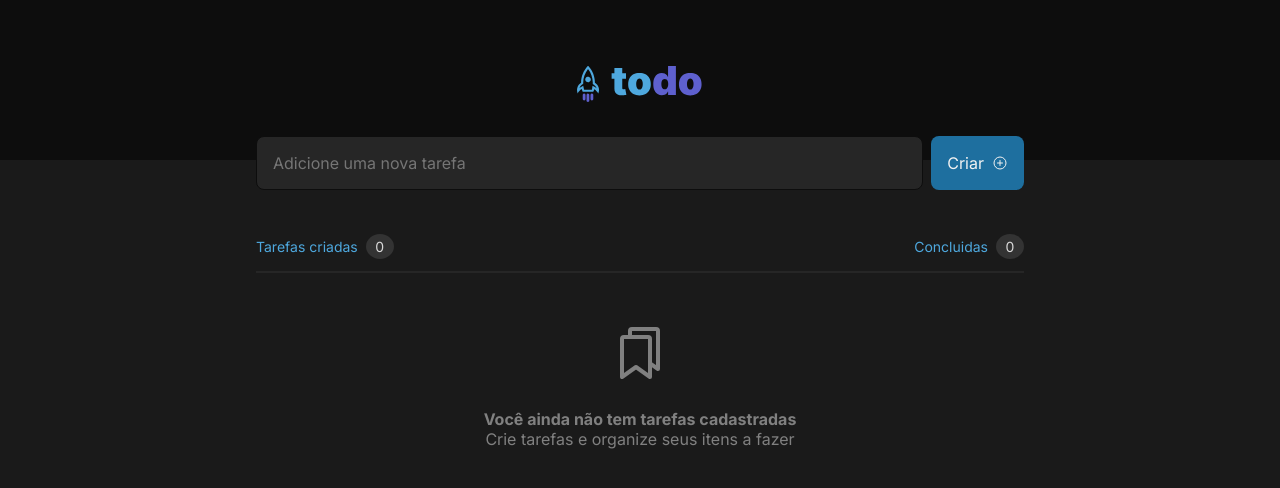
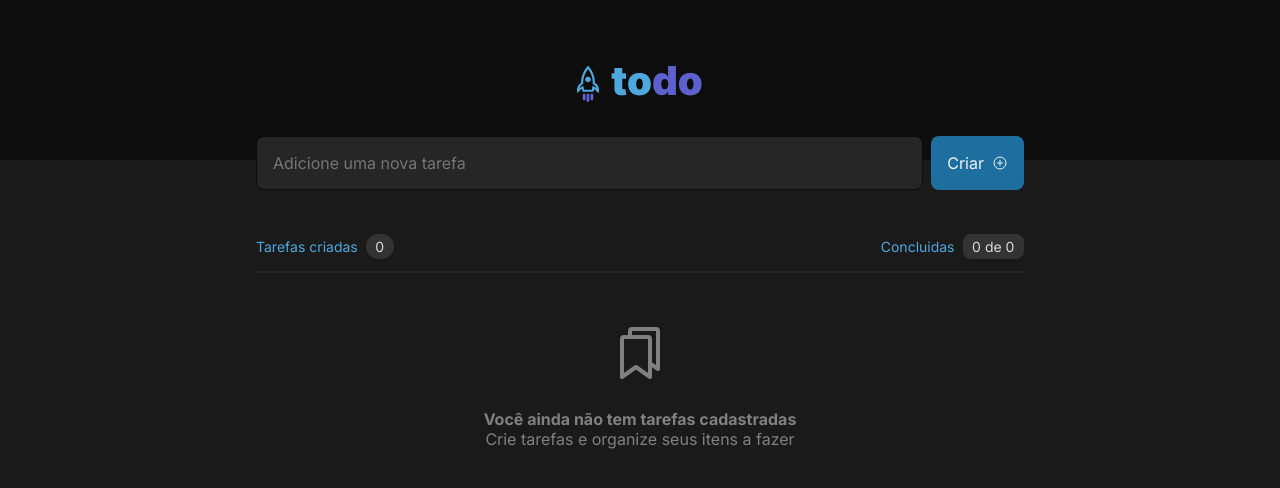
Before and after one commit to devleandrodias/rocketseat-official, a React (Vite) app in the folder challenges/react/01-todo-list/: page / in a window 1280 px wide. Shown: the top 488 px of the page. Built offline with nearby package versions, Linux system fonts and the light colour scheme.

Commit message:
feat: finish first version of todo list challenge

```diff
--- a/challenges/react/01-todo-list/package.json
+++ b/challenges/react/01-todo-list/package.json
@@ -11,11 +11,15 @@
   "dependencies": {
     "phosphor-react": "^1.4.1",
     "react": "^18.2.0",
-    "react-dom": "^18.2.0"
+    "react-dom": "^18.2.0",
+    "react-hook-form": "^7.34.2",
+    "uuid": "^8.3.2"
   },
   "devDependencies": {
+    "@types/node": "^18.7.6",
     "@types/react": "^18.0.17",
     "@types/react-dom": "^18.0.6",
+    "@types/uuid": "^8.3.4",
     "@vitejs/plugin-react": "^2.0.1",
     "typescript": "^4.6.4",
     "vite": "^3.0.7"
--- a/challenges/react/01-todo-list/src/components/TodoList/TodoList.module.css
+++ b/challenges/react/01-todo-list/src/components/TodoList/TodoList.module.css
@@ -43,10 +43,20 @@
   color: var(--blue)
 }
 
+/* Melhorar forma de padding dos counters */
+
 .taskHeader .counter {
   color: var(--gray-200);
   padding: 0.25rem 0.60rem;
-  border-radius: 50%;
+  border-radius: 16px;
+  margin-left: 0.5rem;
+  background: var(--gray-400);
+}
+
+.taskHeader .counter2 {
+  color: var(--gray-200);
+  padding: 0.25rem 0.60rem;
+  border-radius: 8px;
   margin-left: 0.5rem;
   background: var(--gray-400);
 }
@@ -80,7 +90,13 @@
   border: solid 1px var(--gray-400);
 }
 
+/* Melhorar essa repeticao */
+
 .taskCard svg {
+  cursor: pointer;
+}
+
+.taskCardDone svg {
   cursor: pointer;
 }
 
@@ -96,3 +112,24 @@
 .taskCard .iconTrash:hover {
   color: var(--danger);
 }
+
+/* Criar um base TaskCard com caracteristicas comuns entre versao Done e Undone */
+
+.taskCardDone {
+  display: flex;
+  justify-content: space-between;
+  padding: 1rem;
+  margin-top: 1rem;
+  border-radius: 8px;
+  text-decoration: line-through;
+  font-size: 0.875rem;
+  color: var(--gray-300);
+  background: var(--gray-500);
+  border: solid 1px var(--gray-400);
+}
+
+/* Nao Repertir esse estilo */
+.taskCardDone span {
+  margin-left: 0.5rem;
+  flex: 1;
+}
--- a/challenges/react/01-todo-list/src/components/TodoList/index.tsx
+++ b/challenges/react/01-todo-list/src/components/TodoList/index.tsx
@@ -1,43 +1,133 @@
 import { useState } from "react";
+import { v4 as uuid } from "uuid";
+import { useForm } from "react-hook-form";
 
-import { Bookmarks, Circle, PlusCircle, Trash } from "phosphor-react";
+import {
+  Trash,
+  Circle,
+  Bookmarks,
+  PlusCircle,
+  CircleWavyCheck,
+} from "phosphor-react";
 
 import styles from "./TodoList.module.css";
 
+type AddNewTodoForm = {
+  todo: string;
+};
+
+type Todo = {
+  id: string;
+  description: string;
+  status: "done" | "undone";
+};
+
 export const TodoList = () => {
-  const [tasks, setTasks] = useState<string[]>([]);
+  const { register, handleSubmit, reset } = useForm<AddNewTodoForm>({
+    defaultValues: { todo: "" },
+  });
 
-  const existsTasks = tasks.length > 0;
-  const countTasksCreated = tasks.length;
+  const [todoList, setTodoList] = useState<Todo[]>([]);
 
-  const handleAddNewTask = function () {
-    setTasks([...tasks, "Create todo list challenge"]);
+  const existsTodos = todoList.length > 0;
+  const countTotalTodos = todoList.length;
+
+  const countTotalDoneTodos = todoList.reduce((prev, current) => {
+    if (current.status === "done") prev++;
+    return prev;
+  }, 0);
+
+  const handleMarkTodoAsDone = function (todoId: string) {
+    const updatedList = todoList.map((todo) => {
+      if (todo.id === todoId) {
+        todo.status = "done";
+      }
+
+      return todo;
+    });
+
+    setTodoList(updatedList);
+  };
+
+  const handleMarkTodoAsUndone = function (todoId: string) {
+    const updatedList = todoList.map((todo) => {
+      if (todo.id === todoId) {
+        todo.status = "undone";
+      }
+
+      return todo;
+    });
+
+    setTodoList(updatedList);
+  };
+
+  const handleRemoveTodoById = function (todoId: string) {
+    const filteredTodos = todoList.filter(({ id }) => id !== todoId);
+    setTodoList(filteredTodos);
+  };
+
+  const handleAddNewTodo = function ({ todo }: AddNewTodoForm) {
+    const newTodo: Todo = {
+      id: uuid(),
+      description: todo,
+      status: "undone",
+    };
+    setTodoList([...todoList, newTodo]);
+    reset();
   };
 
   return (
     <div className={styles.todoList}>
-      <div className={styles.searchContainer}>
-        <input placeholder="Adicione uma nova tarefa" />
-        <button onClick={handleAddNewTask}>
-          Criar
-          <PlusCircle />
-        </button>
-      </div>
+      <form onSubmit={handleSubmit(handleAddNewTodo)}>
+        <div className={styles.searchContainer}>
+          <input
+            type="text"
+            placeholder="Adicione uma nova tarefa"
+            {...register("todo")}
+          />
+          <button>
+            Criar
+            <PlusCircle />
+          </button>
+        </div>
+      </form>
       <div className={styles.taskHeader}>
         <span>
           Tarefas criadas
-          <span className={styles.counter}>{countTasksCreated}</span>
+          <span className={styles.counter}>{countTotalTodos}</span>
         </span>
         <span>
-          Concluidas<span className={styles.counter}>0</span>
+          Concluidas
+          <span className={styles.counter2}>
+            {countTotalDoneTodos} de {countTotalTodos}
+          </span>
         </span>
       </div>
-      {existsTasks ? (
-        tasks.map((task) => (
-          <div className={styles.taskCard}>
-            <Circle size={16} />
-            <span>{task}</span>
-            <Trash size={16} className={styles.iconTrash} />
+      {existsTodos ? (
+        todoList.map(({ id, description, status }) => (
+          <div
+            key={id}
+            className={
+              status === "done" ? styles.taskCardDone : styles.taskCard
+            }
+          >
+            {/* Melhorar essa IF para aplicar um botao ou outro */}
+            {status === "done" ? (
+              <CircleWavyCheck
+                size={16}
+                weight="fill"
+                color="#1e6f9f"
+                onClick={() => handleMarkTodoAsUndone(id)}
+              />
+            ) : (
+              <Circle size={16} onClick={() => handleMarkTodoAsDone(id)} />
+            )}
+            <span>{description}</span>
+            <Trash
+              size={16}
+              className={styles.iconTrash}
+              onClick={() => handleRemoveTodoById(id)}
+            />
           </div>
         ))
       ) : (
```
Also changed, not shown: 1 other file (tests, documents, lock files or other folders).
